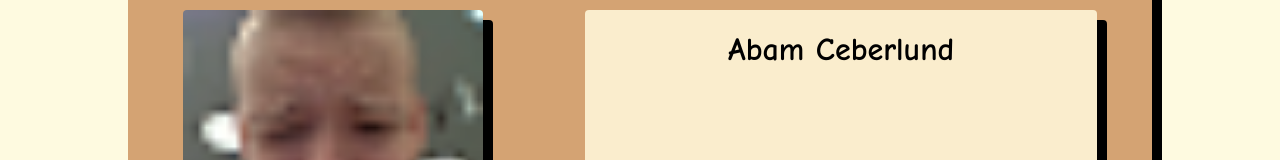
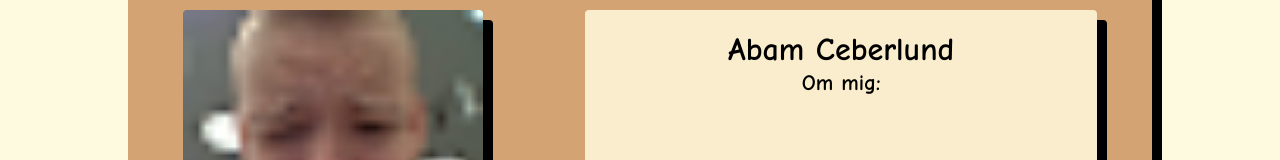
Before and after one commit to Adamelvis/adamelvis.github.io, a plain HTML site: page index.html in a window 1280 px wide. Shown: the part 240-400 px from the top of the page. Drawn offline with Linux system fonts and the light colour scheme.

Commit message:
asdfasdfasdf

```diff
--- a/index.html
+++ b/index.html
@@ -10,6 +10,7 @@
         <img src="./unnamed.png" style="height: 300px; width: 300px; box-shadow: 10px 10px;">
         <div class="text">
             <h1>Abam Ceberlund</h1>
+            <h3>Om mig:</h3>
         </div>
 
     </div>
--- a/style.css
+++ b/style.css
@@ -38,6 +38,11 @@ div.text {
 
 }
 
+h3{
+    font-size: 22px;
+    margin-top: -20px;
+}
+
 *{
     border-radius: 4px;
 }
```
